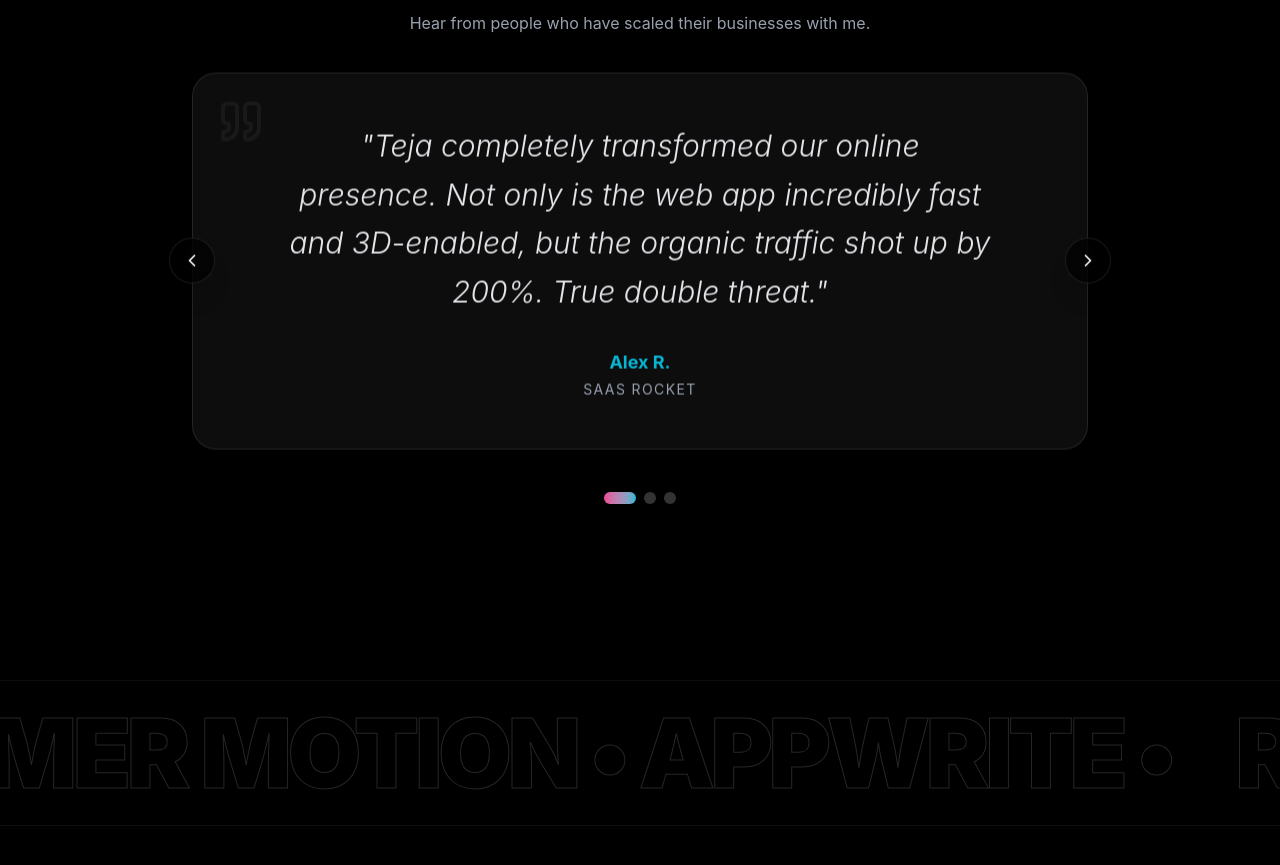
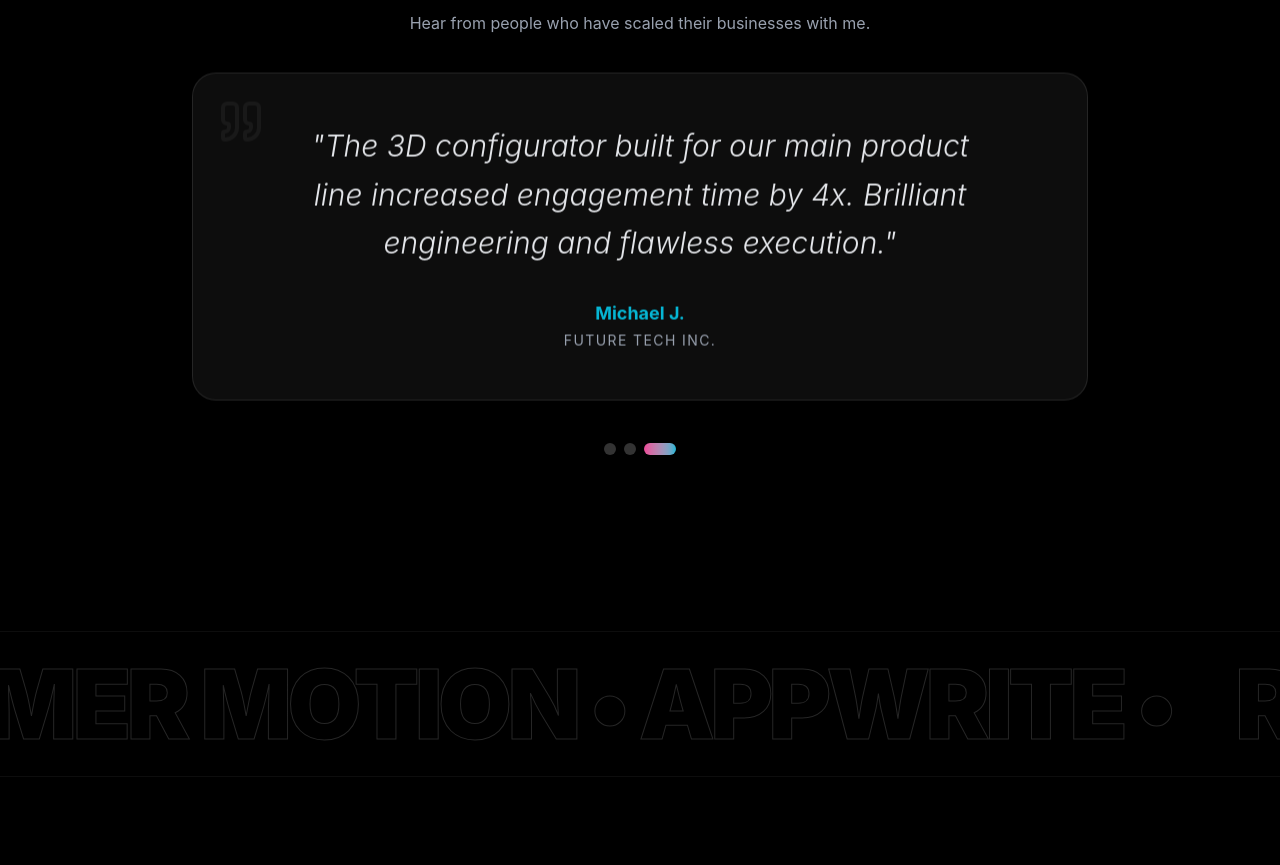
Before and after one commit to tejasaragadam-digital/portfolio, a React (Vite) app: page / in a window 1280 px wide. Shown: the part 4291-5156 px from the top of the page. Built offline with nearby package versions, Linux system fonts and the light colour scheme; no server answers.

Commit message:
feat: auto-advancing testimonials every 3 seconds and removed manual nav buttons

```diff
--- a/src/components/Reviews.jsx
+++ b/src/components/Reviews.jsx
@@ -39,13 +39,12 @@ const Reviews = () => {
     loadReviews();
   }, []);
 
-  const handleNext = () => {
-    setCurrentIndex((prev) => (prev + 1) % reviews.length);
-  };
-
-  const handlePrev = () => {
-    setCurrentIndex((prev) => (prev === 0 ? reviews.length - 1 : prev - 1));
-  };
+  useEffect(() => {
+    const timer = setInterval(() => {
+      setCurrentIndex((prev) => (prev + 1) % (reviews.length || 1));
+    }, 3000);
+    return () => clearInterval(timer);
+  }, [reviews.length]);
 
   return (
     <section className="py-24 px-6 relative w-full z-10 overflow-hidden">
@@ -74,35 +73,14 @@ const Reviews = () => {
                   transition={{ duration: 0.4 }}
                 >
                   <p className="text-xl md:text-3xl text-gray-200 mb-8 leading-relaxed italic font-light">
-                    "{reviews[currentIndex].content || reviews[currentIndex].text}"
+                    "{reviews[currentIndex]?.content || reviews[currentIndex]?.text || 'Loading testimonial...'}"
                   </p>
                   <div>
-                    <h4 className="text-brand-orange font-bold text-lg">{reviews[currentIndex].name}</h4>
-                    <span className="text-gray-400 text-sm tracking-widest uppercase">{reviews[currentIndex].role || reviews[currentIndex].company}</span>
+                    <h4 className="text-brand-orange font-bold text-lg">{reviews[currentIndex]?.name}</h4>
+                    <span className="text-gray-400 text-sm tracking-widest uppercase">{reviews[currentIndex]?.role || reviews[currentIndex]?.company}</span>
                   </div>
                 </motion.div>
               </AnimatePresence>
-            </div>
-
-            <div className="absolute top-1/2 -translate-y-1/2 left-4 md:-left-6 pointer-events-auto">
-              <motion.button
-                onClick={handlePrev}
-                whileHover={{ scale: 1.15, boxShadow: "0px 0px 20px rgba(139,92,246, 0.8)", backgroundColor: "rgba(139,92,246, 0.5)", borderColor: "rgba(139,92,246, 0.8)" }}
-                transition={{ type: "spring", stiffness: 500, damping: 10 }}
-                className="p-3 bg-brand-black/80 border border-white/10 rounded-full text-white backdrop-blur-md shadow-xl transition-colors pointer-events-auto"
-              >
-                <ChevronLeft className="w-5 h-5" />
-              </motion.button>
-            </div>
-            <div className="absolute top-1/2 -translate-y-1/2 right-4 md:-right-6 pointer-events-auto">
-              <motion.button
-                onClick={handleNext}
-                whileHover={{ scale: 1.15, boxShadow: "0px 0px 20px rgba(249,115,22, 0.8)", backgroundColor: "rgba(249,115,22, 0.5)", borderColor: "rgba(249,115,22, 0.8)" }}
-                transition={{ type: "spring", stiffness: 500, damping: 10 }}
-                className="p-3 bg-brand-black/80 border border-white/10 rounded-full text-white backdrop-blur-md shadow-xl transition-colors pointer-events-auto"
-              >
-                <ChevronRight className="w-5 h-5" />
-              </motion.button>
             </div>
           </div>
         </motion.div>
```
